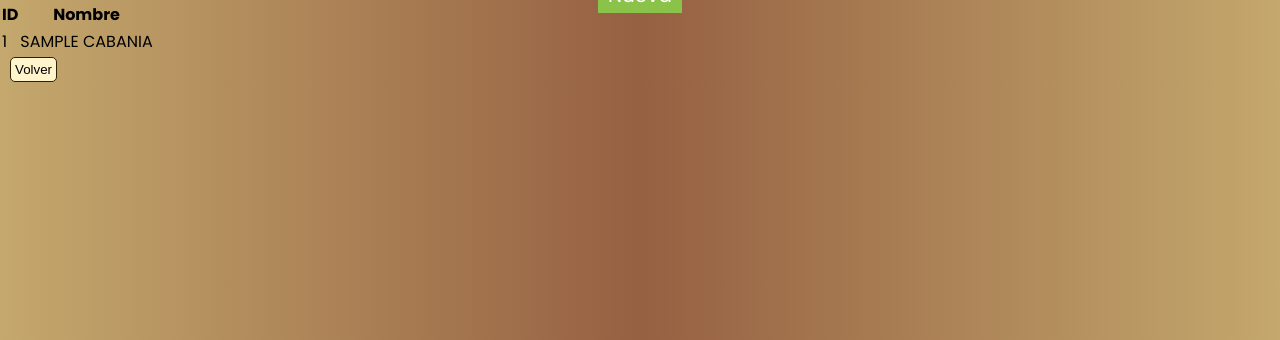
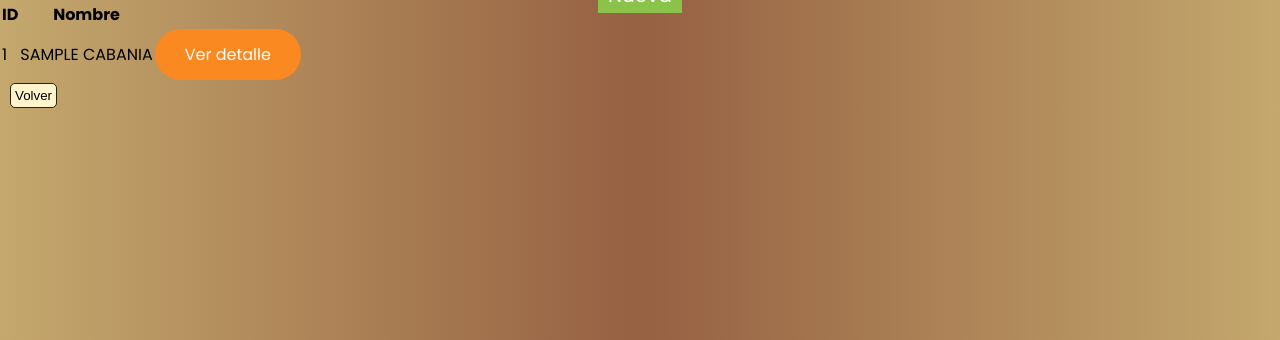
Before and after one commit to GastonSca/grupo6-cdc, a Django app: page /listar_cabanias/ in a window 1280 px wide. Shown: the part 120-460 px from the top of the page. Run offline with Django 4.2, Linux system fonts and the light colour scheme; tables that the repository leaves empty hold one stand-in row (values such as "Sample post").

Commit message:
cabañas ingresa al detalle, tiene url

```diff
--- a/cabaniapp/templates/cabania/listar_cabanias.html
+++ b/cabaniapp/templates/cabania/listar_cabanias.html
@@ -42,6 +42,7 @@
           <tr>
             <td>{{ cabania.id }}</td>
             <td>{{ cabania.nombre|upper }}</td>
+            <td><a class="cta" href="{% url 'listar_cabaniasID' cabania.id %}">Ver detalle</a></td>
           </tr>
         {% endfor %}
       {% endif %}
```
